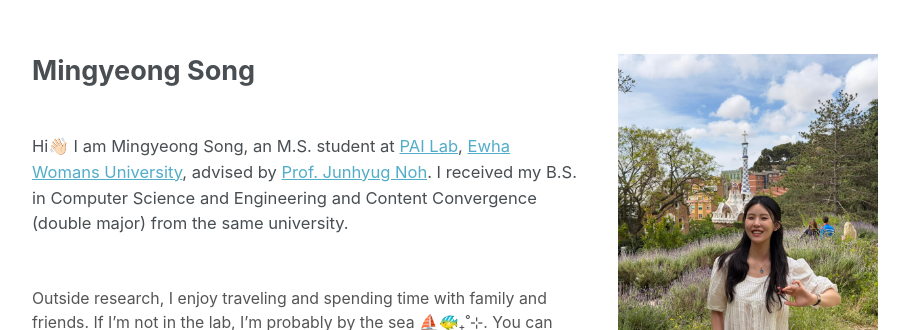
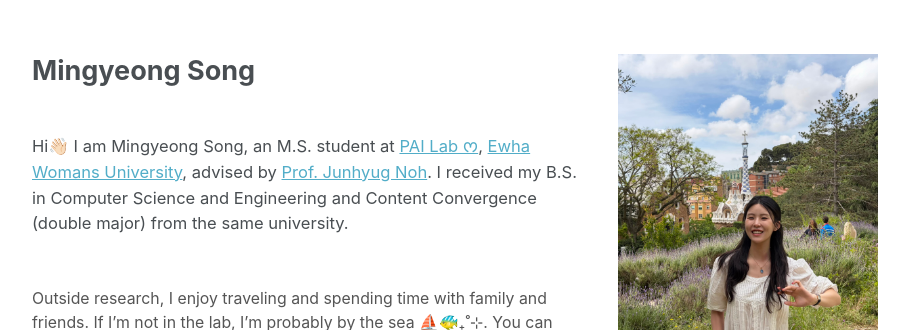
Before and after one commit to smk11602/smk11602.github.io, a Jekyll site: the page built from _pages/about.md, in a window 1280 px wide. Shown: the top 330 px of the page, without its empty margins (185-1094 px from the left). Built offline with Jekyll 4.4.1, drawn with Linux system fonts in a browser that asks for light colours; a script bundle is joined from its source files by our own code; library files that are not in the unit come from our copies.

```diff
--- a/_data/home.yml
+++ b/_data/home.yml
@@ -2,7 +2,7 @@ name: "Mingyeong Song"
 
 # 소속·소개 — _data/home.yml 의 intro 필드
 intro: |
-  Hi👋🏻 I am Mingyeong Song, an M.S. student at [PAI Lab](https://pai.ewha.ac.kr/), [Ewha Womans University](https://www.ewha.ac.kr/), advised by [Prof. Junhyug Noh](https://junhyug.github.io/).
+  Hi👋🏻 I am Mingyeong Song, an M.S. student at [PAI Lab ᰔ](https://pai.ewha.ac.kr/), [Ewha Womans University](https://www.ewha.ac.kr/), advised by [Prof. Junhyug Noh](https://junhyug.github.io/).
   I received my B.S. in Computer Science and Engineering and Content Convergence (double major) from the same university.
 
 # 연구 분야 — _data/home.yml 의 research 필드
```
